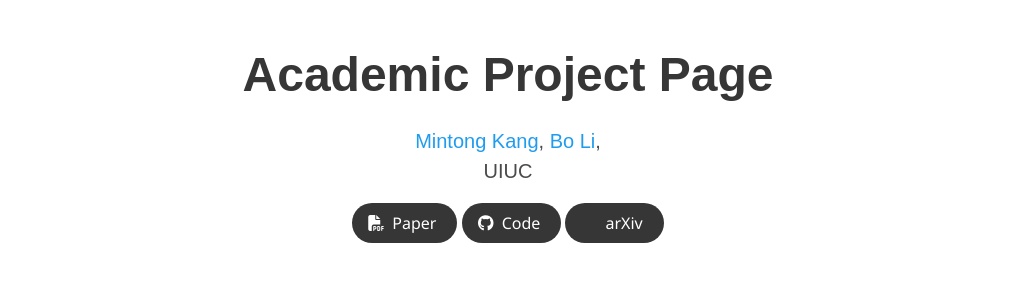
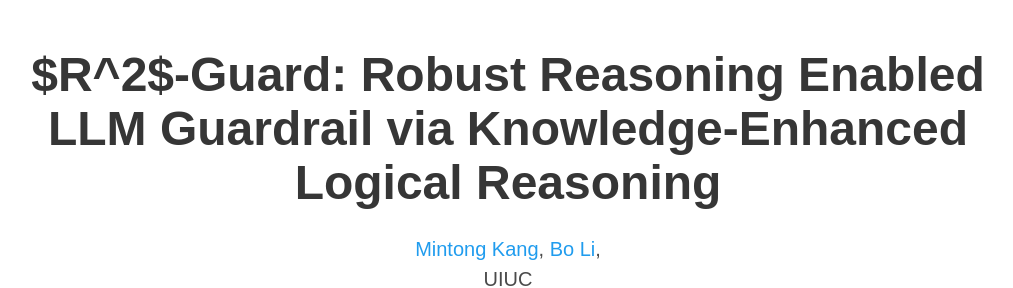
Before and after one commit to R2-Guard/R2-Guard.github.io, a plain HTML site: page index.html in a window 1280 px wide. Shown: the top 288 px of the page, without its empty margins (132-1145 px from the left). Drawn offline with nearby package versions, Linux system fonts and the light colour scheme; some icons are missing; a web font is replaced by a local one.

Commit message:
Update index.html

```diff
--- a/index.html
+++ b/index.html
@@ -52,7 +52,7 @@
       <div class="container is-max-desktop">
         <div class="columns is-centered">
           <div class="column has-text-centered">
-            <h1 class="title is-1 publication-title">Academic Project Page</h1>
+            <h1 class="title is-1 publication-title">$R^2$-Guard: Robust Reasoning Enabled LLM Guardrail via Knowledge-Enhanced Logical Reasoning</h1>
             <div class="is-size-5 publication-authors">
               <!-- Paper authors -->
               <span class="author-block">
```
